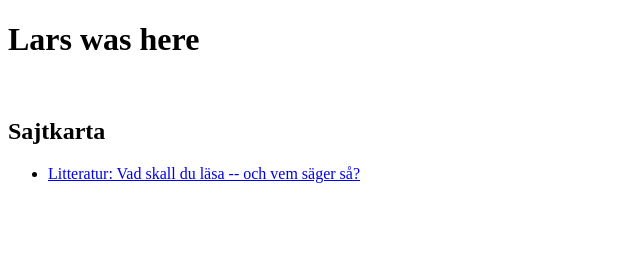
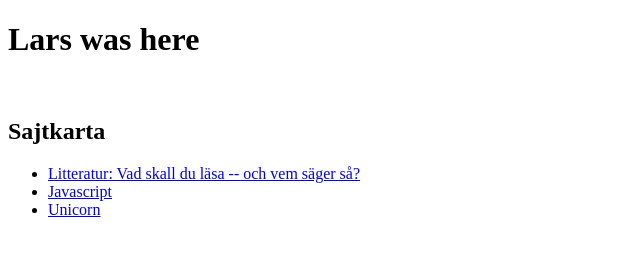
Before and after one commit to lars-x/lars-x.github.io, a plain HTML site: page index.html in a window 1280 px wide. Shown: the whole page, without its empty margins (0-640 px from the left). Drawn offline with Linux system fonts and the light colour scheme.

Commit message:
Update index.html
PoC-Public

```diff
--- a/index.html
+++ b/index.html
@@ -13,6 +13,12 @@
       <li>
         <a href="https://lars-x.github.io/booklists/">Litteratur: Vad skall du läsa -- och vem säger så?</a>
       </li>
+      <li>
+        <a href="https://lars-x.github.io/PoC-Public/javascript/demo.html">Javascript</a>
+      </li>
+      <li>
+        <a href="http://validator.w3.org/unicorn/check?ucn_uri=referer&amp;ucn_task=conformance">Unicorn</a>
+      </li>
     </ul>
 </body>
 </html>
```
